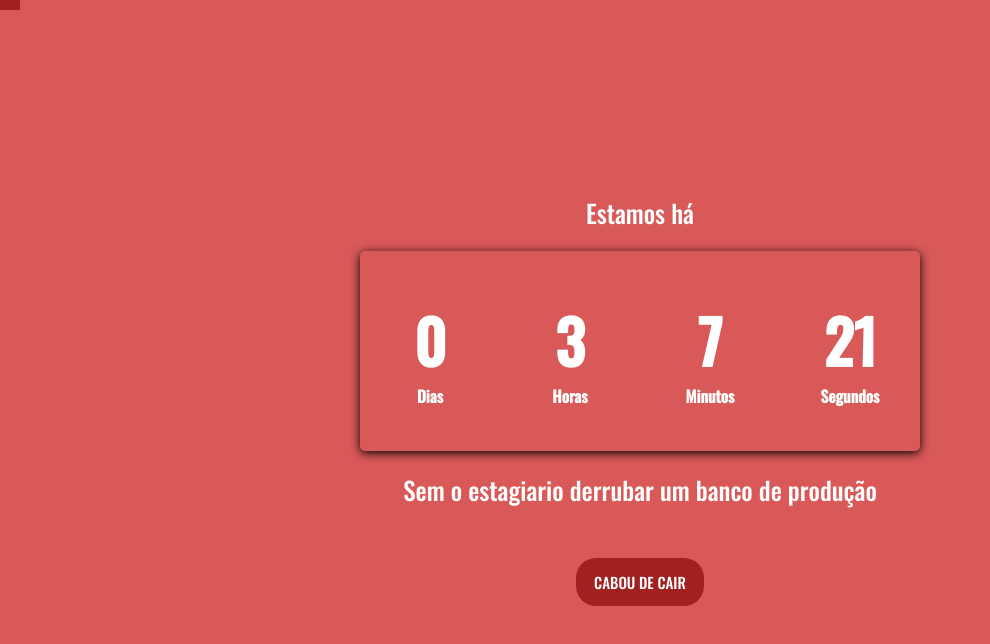
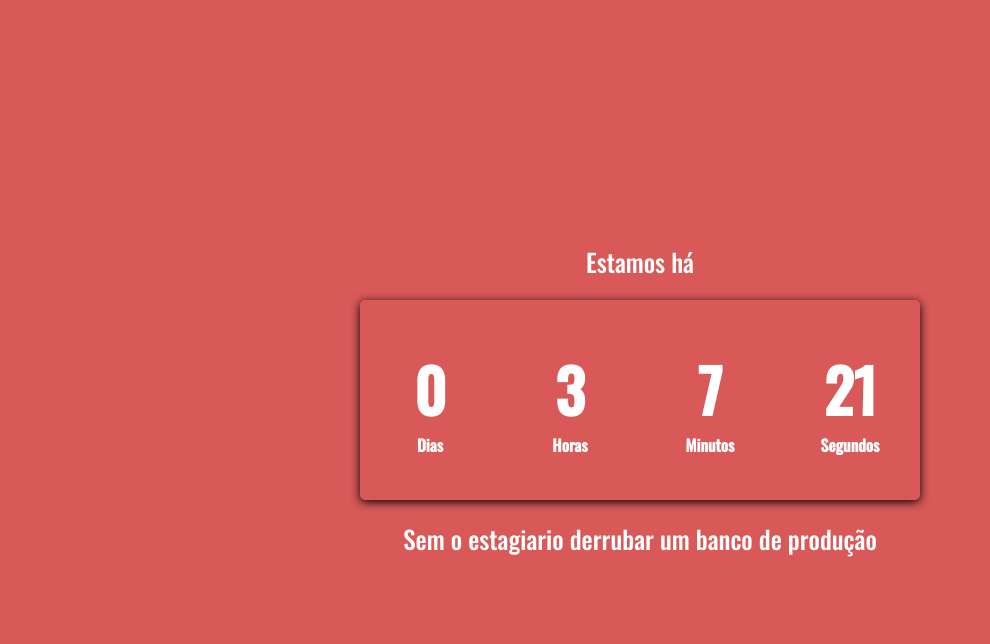
Before and after one commit to Allerman/TicTac, a plain HTML site: page index.html in a window 1280 px wide. Shown: the whole page, without its empty margins (0-990 px from the left). Drawn offline with nearby package versions, Linux system fonts and the light colour scheme.

Commit message:
retirada botoes

```diff
--- a/index.html
+++ b/index.html
@@ -7,7 +7,7 @@
     <link rel="stylesheet" href="style.css">
 </head>
 <body>
-    <button id="teste" onclick="inicio()"></button>
+    <!-- <button id="teste" onclick="inicio()"></button> -->
 
     <div id="textoCima" class="texto">Estamos há</div>
     <div class="conteiner">
@@ -37,9 +37,9 @@
 
     <div id="textoBaixo" class="texto">Sem o estagiario derrubar um banco de produção</div>
 
-    <div id="Reset">
+    <!-- <div id="Reset">
         <button id="btnReset" onclick="FoiDeBase()">CABOU DE CAIR</button>
-    </div>
+    </div> -->
 
     <script src="scripts.js"></script>
 </body>
```
